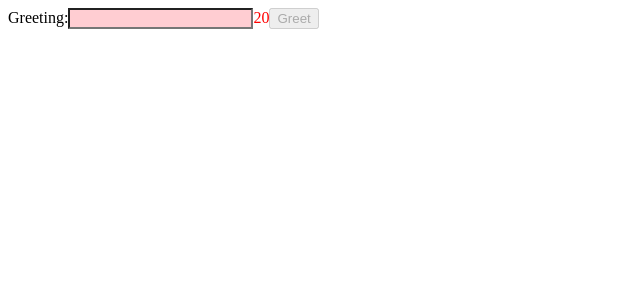
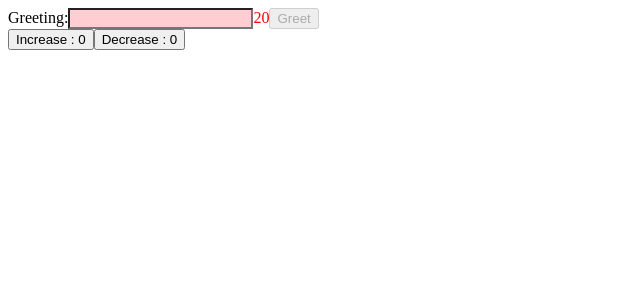
Before and after one commit to d023975/Greeter, a React (Create React App) app: page / in a window 1280 px wide. Shown: the top 300 px of the page, without its empty margins (0-640 px from the left). Built offline with nearby package versions, Linux system fonts and the light colour scheme.

Commit message:
communication children parents

```diff
--- a/public/index.html
+++ b/public/index.html
@@ -30,6 +30,8 @@
       You need to enable JavaScript to run this app.
     </noscript>
     <div id="root"></div>
+    <div id="yar"></div>
+
     <!--
       This HTML file is a template.
       If you open it directly in the browser, you will see an empty page.
--- a/src/App.js
+++ b/src/App.js
@@ -1,7 +1,7 @@
-import React from "react";
+import React from 'react';
 
 export default function Greeter(props) {
-  const [greeting, setGreeting] = React.useState("");
+	const [ greeting, setGreeting ] = React.useState('');
 
 	function handleGreetClick() {
 		alert(`Hello, ${greeting}`);
@@ -16,19 +16,40 @@ export default function Greeter(props) {
 			<input
 				className={!greetingInvalid ? `valid` : `invalid`}
 				value={greeting}
-        onChange={e => {
+				onChange={(e) => {
 					setGreeting(e.target.value);
 					console.log(e.target.value);
 					console.log(!greetingInvalid ? `valid` : `invalid`);
-
 				}}
 			/>
-      <span style={{ color: !greetingInvalid ? `green` : `red` }}>
-        {charsRemaining}
-      </span>
+			<span style={{ color: !greetingInvalid ? `green` : `red` }}>{charsRemaining}</span>
 			<button disabled={greetingInvalid} onClick={handleGreetClick}>
 				Greet
 			</button>
 		</div>
 	);
 }
+
+export  function Counter() {
+	const [ count, setCount ] = React.useState(0);
+
+	function buttonClicked(label) {
+		if (label === 'Increase') {
+			setCount(count + 1);
+		} else {
+			setCount(count - 1);
+		}
+  }
+
+  return <>
+    <Button label="Increase" onButtonClick={buttonClicked} count = {count} />
+    <Button label="Decrease" onButtonClick={buttonClicked} count = {count}/>
+  </>
+}
+
+function Button({label, onButtonClick, count}){
+  return <button
+            onClick={() => onButtonClick(label)}>
+              {label + " : " + count}
+            </button>
+}
--- a/src/index.js
+++ b/src/index.js
@@ -1,10 +1,12 @@
-import React from "react";
-import ReactDOM from "react-dom";
+import React from 'react';
+import ReactDOM from 'react-dom';
 import './styles.css';
 
-import Greeter from "./App";
+import Greeter from './App';
+import {Counter} from './App';
 
-const rootElement = document.getElementById("root");
+const rootElement = document.getElementById('root');
+const yar = document.getElementById('yar');
 // ReactDOM.render(
 //   <React.StrictMode>
 //     <App />
@@ -12,3 +14,4 @@ const rootElement = document.getElementById("root");
 //   rootElement
 // );
 ReactDOM.render(<Greeter maxLength={20} />, rootElement);
+ReactDOM.render(<Counter />, yar);
```
Lines whose indentation alone changed are shown as unchanged.
